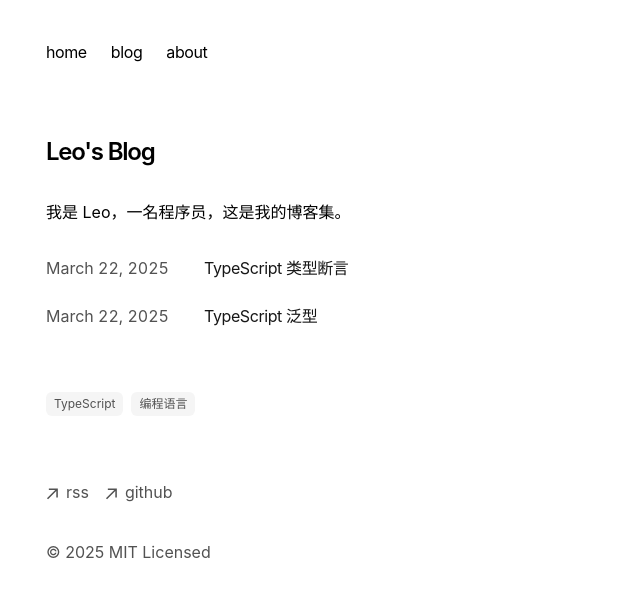
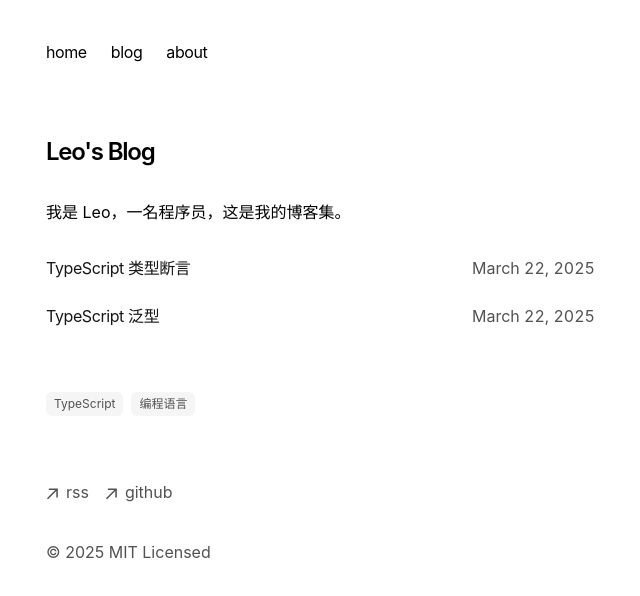
Before and after one commit to leowux/blog, a Next.js app: page / in a window 1280 px wide. Shown: the top 596 px of the page, without its empty margins (306-946 px from the left). Built offline with nearby package versions, Linux system fonts and the light colour scheme.

Commit message:
style: home page layout

```diff
--- a/app/components/posts.tsx
+++ b/app/components/posts.tsx
@@ -21,14 +21,14 @@ export function BlogPosts() {
               className="flex flex-col space-y-1 mb-2"
               href={`/blog/${post.slug}`}
             >
-              <div className="w-full flex flex-col md:flex-row space-x-0 md:space-x-2">
-                <p className="text-neutral-600 w-[150px] tabular-nums">
-                  {formatDate(post.metadata.publishedAt, false)}
-                </p>
-                <p className="text-neutral-900 tracking-tight">
+              <li className="w-full flex flex-col md:flex-row md:space-x-2 justify-between">
+                <p className="text-neutral-900 dark:text-neutral-100 tracking-tight">
                   {post.metadata.title}
                 </p>
-              </div>
+                <p className="text-neutral-600 dark:text-neutral-400 w-[150px] tabular-nums">
+                  {formatDate(post.metadata.publishedAt)}
+                </p>
+              </li>
             </Link>
           </div>
         ))}
```
